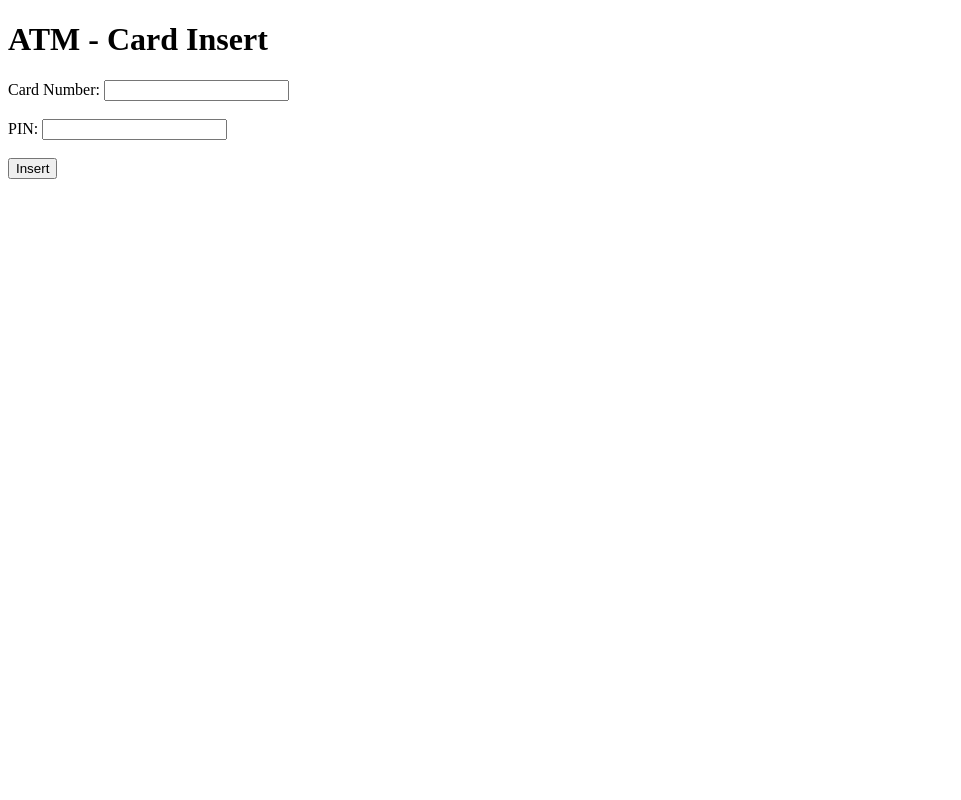
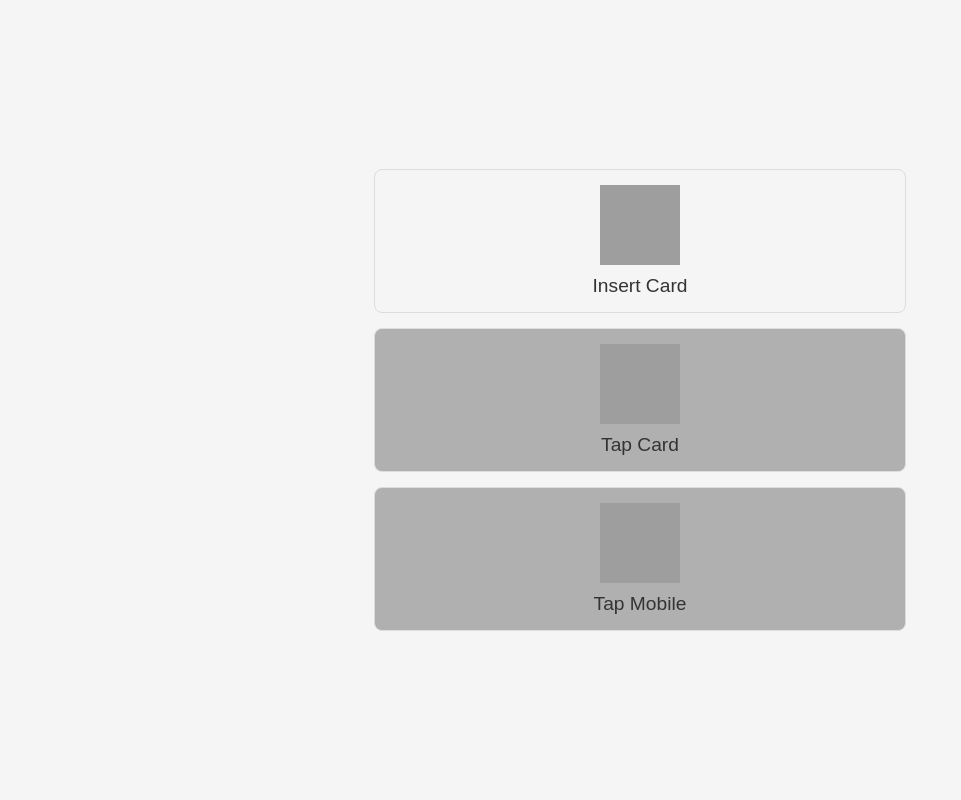
Before and after one commit to anasxyz/agile-group-project, a PHP site: page / in a window 1280 px wide. Shown: the whole page, without its empty margins (0-961 px from the left). Run offline with PHP 8.4, Linux system fonts and the light colour scheme; grey boxes are pictures that could not be loaded.

Commit message:
Code finally works together + necessary changes

```diff
--- a/index.php
+++ b/index.php
@@ -1,47 +1,97 @@
-<?php
-// Store transaction data in session for later use (we'll set this up after PIN approval)
-session_start();
-
-if ($_SERVER['REQUEST_METHOD'] == 'POST') {
-    // Get card number and PIN from form submission
-    $card_number = $_POST['card_number'];
-    $pin = $_POST['pin'];
-
-    // For simplicity, we'll approve any PIN automatically (no validation for now)
-    if ($card_number && $pin) {
-        // Store card number in session and redirect to the transaction choice page
-        $_SESSION['card_number'] = $card_number;
-        $_SESSION['pin'] = $pin;
-        header("Location: transaction_choice.php");
-        exit;
-    } else {
-        $error_message = 'Please enter both card number and PIN.';
-    }
-}
-?>
-
 <!DOCTYPE html>
 <html lang="en">
 <head>
-    <meta charset="UTF-8">
-    <meta name="viewport" content="width=device-width, initial-scale=1.0">
-    <title>ATM - Card Insert</title>
+  <meta charset="UTF-8">
+  <meta name="viewport" content="width=device-width, initial-scale=1.0">
+  <title>Card Interaction UI</title>
+  <style>
+    body {
+      margin: 0;
+      padding: 0;
+      font-family: Arial, sans-serif;
+      display: flex;
+      justify-content: center;
+      align-items: center;
+      height: 100vh;
+      background-color: #f5f5f5;
+    }
+
+    /* .container {
+      text-align: center;
+      background: #fff;
+      border-radius: 10px;
+      padding: 20px;
+      box-shadow: 0 4px 10px rgba(0, 0, 0, 0.15);
+      width: 600px;
+    } */
+
+    .option {
+      display: flex;
+      align-items: center;
+      justify-content: center;
+      flex-direction: column;
+      margin: 15px 0;
+      width: 500px;
+      cursor: pointer;
+      padding: 15px;
+      border: 1px solid #ddd;
+      border-radius: 8px;
+      transition: 0.3s;
+    }
+
+    .option:hover {
+      background-color: #f0f0f0;
+      transform: scale(1.02);
+    }
+
+    .option img {
+      width: 80px;
+      height: 80px;
+      margin-bottom: 10px;
+    }
+
+    .option span {
+      font-size: 1.2em;
+      color: #333;
+    }
+
+    /* Inactive Button Styling */
+    .option.inactive {
+        background-color: #b0b0b0;
+        color: #7a7a7a;
+        cursor: not-allowed;
+        box-shadow: none;
+    }
+
+    .option.inactive:hover {
+        background-color: #b0b0b0; /* Disable hover effect */
+        transform: none; /* Disable hover transform */
+    }
+
+  </style>
 </head>
 <body>
-    <h1>ATM - Card Insert</h1>
+  <div class="container">
+    <form id="redirectForm" method="POST" action="insert_card.php">
+      <div class="option" onclick="redirectToPinEntry()">
+        <img src="https://img.icons8.com/ios/50/bank-card-back-side--v1.png" alt="Insert Card Icon">
+        <span>Insert Card</span>
+      </div>
+    </form>
+    <div class="option inactive">
+      <img src="https://img.icons8.com/pulsar-line/48/credit-card-contactless.png" alt="Tap Card Icon">
+      <span>Tap Card</span>
+    </div>
+    <div class="option inactive">
+      <img src="https://img.icons8.com/fluency-systems-regular/50/multiple-smartphones.png" alt="Tap Mobile Icon">
+      <span>Tap Mobile</span>
+    </div>
+  </div>
 
-    <?php if (!empty($error_message)): ?>
-        <p style="color: red;"><?php echo htmlspecialchars($error_message); ?></p>
-    <?php endif; ?>
-
-    <form method="POST">
-        <label for="card_number">Card Number:</label>
-        <input type="text" name="card_number" id="card_number" required><br><br>
-
-        <label for="pin">PIN:</label>
-        <input type="password" name="pin" id="pin" required><br><br>
-
-        <button type="submit">Insert</button>
-    </form>
+  <script>
+    function redirectToPinEntry() {
+      document.getElementById("redirectForm").submit();
+    }
+  </script>
 </body>
 </html>
```
